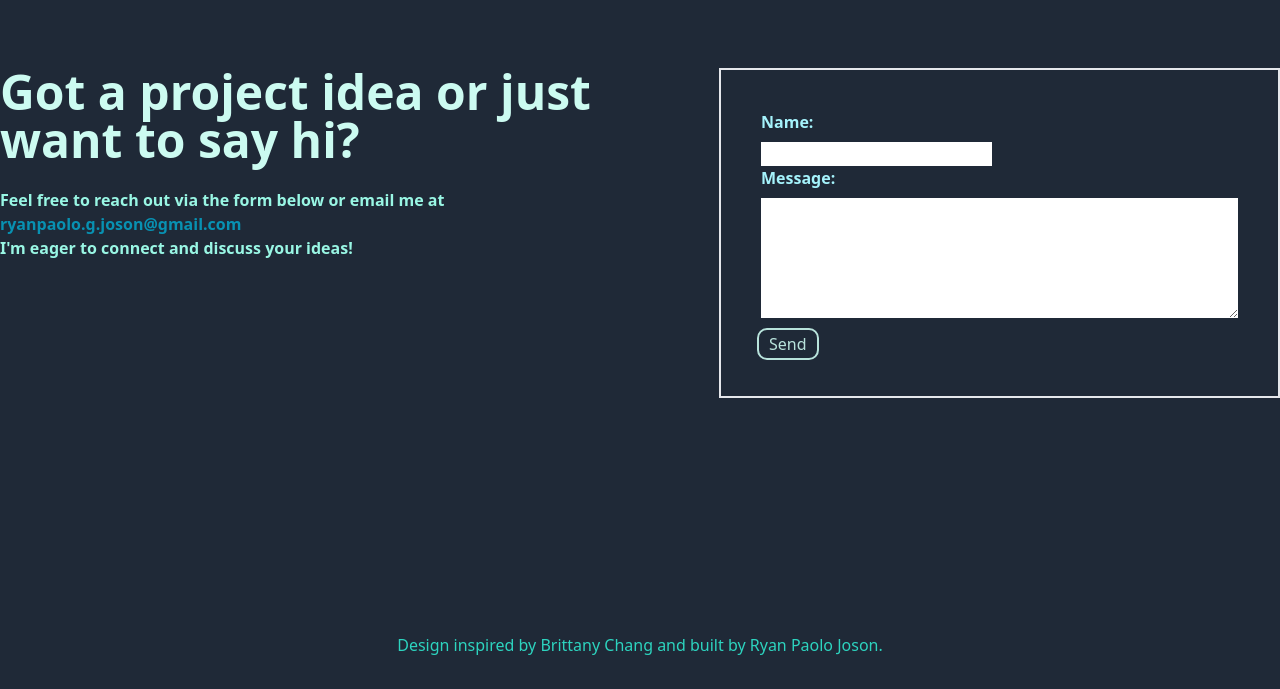
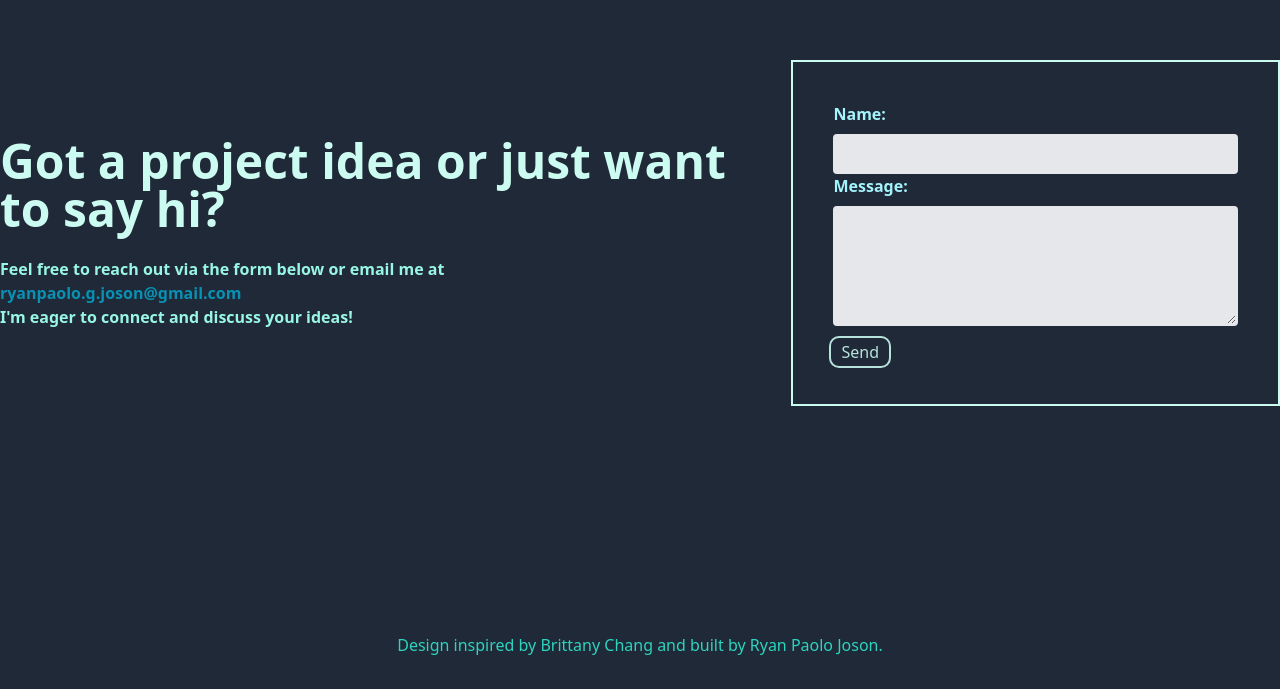
Before and after one commit to bantora/Portfolio, a React (Vite) app: page / in a window 1280 px wide. Shown: the part 3367-4056 px from the top of the page. Built offline with nearby package versions, Linux system fonts and the light colour scheme.

Commit message:
chore: contact styles and hover effects

```diff
--- a/src/pages/contact/Contact.tsx
+++ b/src/pages/contact/Contact.tsx
@@ -7,23 +7,23 @@ const Contact = (): ReactElement => {
 		<Section id='contact'>
 			<div className='flex space-x-8 align-middle justify-center'>
 
-				<div className='flex-col justify-start space-y-6 align-middle'>
+				<div className='flex flex-col justify-center space-y-6 align-middle'>
 					<div className='text-teal-100 text-5xl font-extrabold'>Got a project idea or just want to say hi?</div>
 					<div className='text-teal-200 font-bold'> Feel free to reach out via the form below or email me at
-						<div className='text-cyan-600 font-extrabold'>
+						<div className='text-cyan-600 font-extrabold hover:text-teal-600'>
 							<a href='mailto:ryanpaolo.g.joson@gmail.com'>ryanpaolo.g.joson@gmail.com</a>
 						</div>
 						I'm eager to connect and discuss your ideas!</div>
 				</div>
 
-				<div className='flex-col space-y-2 border-2 p-10'>
+				<div className='flex-col space-y-2 border-2 p-10 border-teal-100 hover:border-teal-400'>
 					<label className='text-cyan-200 font-bold text-1xl' htmlFor='contact-name'>Name:</label>
 					<div>
-						<input id='contact-name' className='' />
+						<input id='contact-name' className='bg-gray-200 appearance-none border-2 border-gray-200 rounded w-full py-2 px-4 text-teal-950 leading-tight focus:outline-none focus:bg-white focus:border-teal-400' />
 					</div>
 					<label className='text-cyan-200 font-bold text-1xl' htmlFor='contact-message'>Message: </label>
 					<div className=''>
-						<textarea id='contact-message' rows={5} cols={50} className='' />
+						<textarea id='contact-message' rows={5} cols={50} className='bg-gray-200 appearance-none border-2 border-gray-200 rounded w-full py-2 px-4 text-teal-950 leading-tight focus:outline-none focus:bg-white focus:border-teal-400' />
 					</div>
 					<div>
 						<button className="outline outline-2 outline-offset-2 rounded-md px-2 text-teal-100 hover:text-teal-400 animate-pulse">
```
